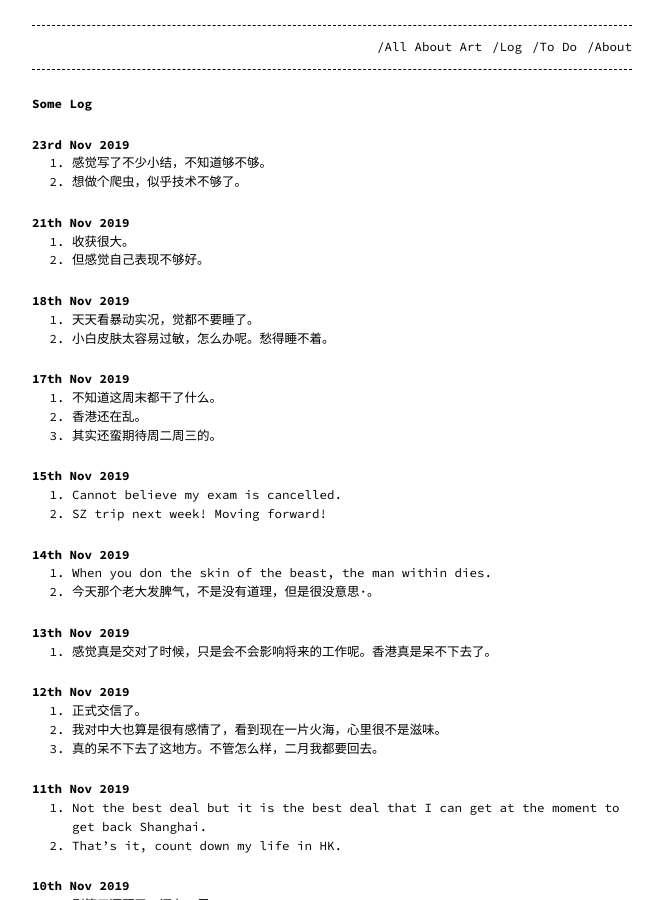
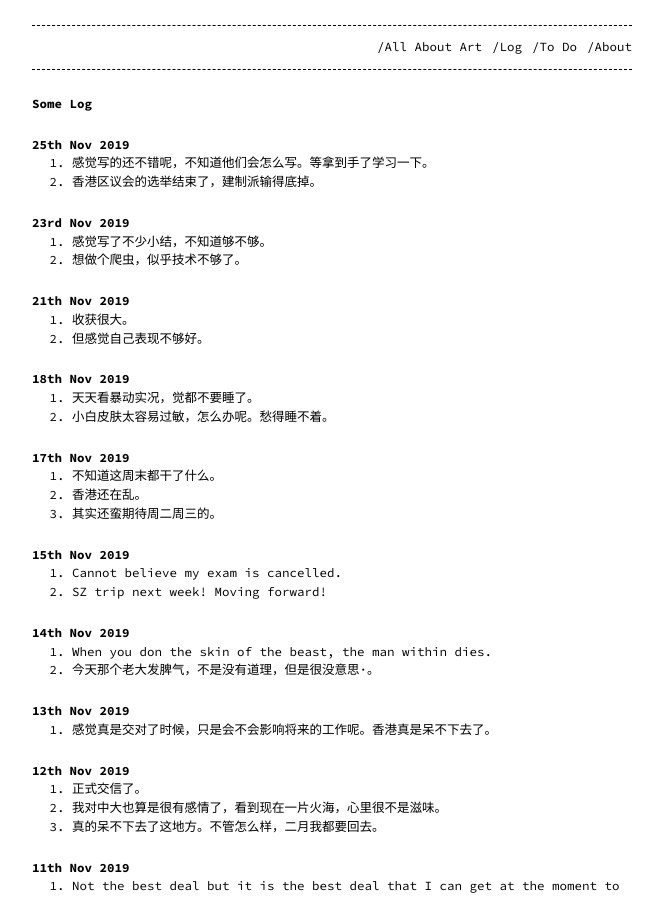
Before and after one commit to 912828qj2/912828qj2.github.io, a Jekyll site: the page built from log.md, in a window 1280 px wide and 900 px high. Shown: the whole window, without its empty margins (308-971 px from the left). Built offline with Jekyll 4.4.1, drawn with Linux system fonts in a browser that asks for light colours.

Commit message:
Update log.md

```diff
--- a/log.md
+++ b/log.md
@@ -5,6 +5,11 @@ permalink: /log/
 ---
 
 ## Some Log
+
+### 25th Nov 2019
+
+1. 感觉写的还不错呢，不知道他们会怎么写。等拿到手了学习一下。
+2. 香港区议会的选举结束了，建制派输得底掉。
 
 ### 23rd Nov 2019
 
```
